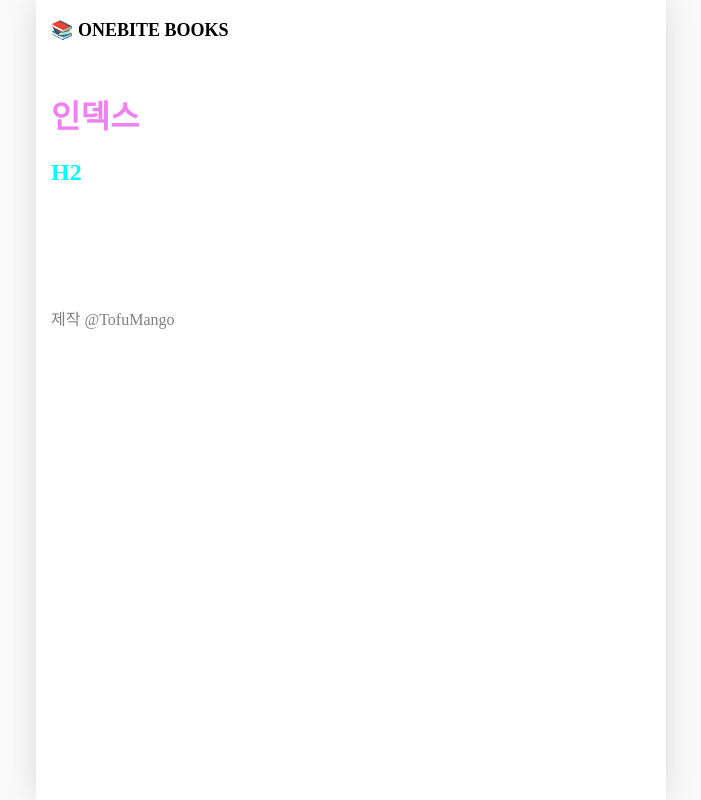
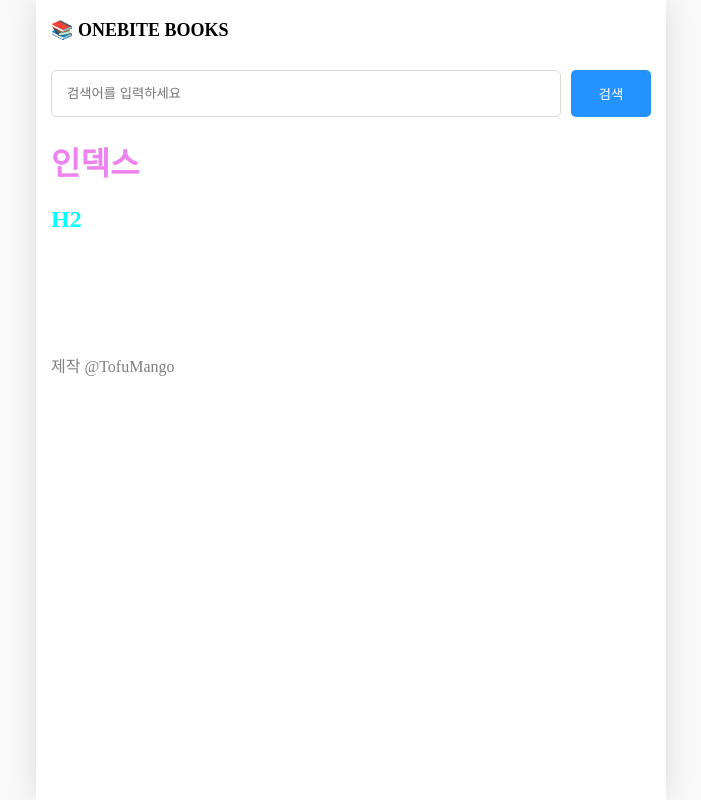
Before and after one commit to TofuMango/Onebite-books-FE, a Next.js app in the folder section02/: page / in a window 1280 px wide. Shown: the whole page, without its empty margins (289-990 px from the left). Built offline with nearby package versions, Linux system fonts and the light colour scheme.

Commit message:
20241006 2.8 개별레이아웃 적용

```diff
--- /dev/null
+++ b/section02/src/components/searchable-layout.module.css
@@ -0,0 +1,26 @@
+.searchbar_container {
+    /* 컨테이너 내부 요소 - 수평 */
+    display: flex;
+    gap: 10px;
+    /* 아래 방향 여백 지정 */
+    margin-bottom: 20px;
+}
+
+.searchbar_container>input {
+    /* 가로로 늘어나도록 설정 */
+    flex: 1;
+    /* 내부여백 지정 */
+    padding: 15px;
+    border-radius: 5px;
+    border: 1px solid rgb(220, 220, 220);
+}
+
+.searchbar_container>button {
+    width: 80px;
+    border-radius: 5px;
+    border: none;
+    background-color: rgb(37, 147, 255);
+    /* 텍스트 색상 */
+    color: white;
+    cursor: pointer;
+}
--- /dev/null
+++ b/section02/src/components/searchable-layout.tsx
@@ -0,0 +1,51 @@
+import { ReactNode, useEffect, useState } from "react";
+import { useRouter } from "next/router";
+import style from './searchable-layout.module.css'
+
+export default function SearchableLayout({
+    children,
+}: {
+    children: ReactNode;
+}) {
+    const router = useRouter();
+
+    // 검색어를 저장할 state
+    const [search, setSearch] = useState("");
+
+    // 기본적으로 query string 타입은 여러개이므로 string 타입으로 단언 해주기
+    const q = router.query.q as string;
+
+    //q의 값이 변하면 검색어 값이 바꼈다는 것, q의 값이 있다면 q의 값을 넣고, 없다면 빈문자열
+    useEffect(() => {
+        setSearch(q || "");
+    }, [q])
+
+    // 사용자가 입력하는 값을 실시간으로 search state에 보관하게끔 정의
+    // React에서 changeEvent가 html의 input element에서 발생한 타입이다 라는 뜻
+    const onChangeSearch = (e: React.ChangeEvent<HTMLInputElement>) => {
+        setSearch(e.target.value)
+    }
+
+    const onSubmit = () => {
+        // 예외처리 - 입력값이 없거나 현재 쿼리스트링 q값이 search state 값과 동일할 때 return해서 이동X
+        if (!search || q === search) return;
+        router.push(`/search?q=${search}`)
+    }
+
+    // 엔터키로 검색하기
+    const onkeyDown = (e: React.KeyboardEvent<HTMLInputElement>) => {
+        // 키보드 입력 enter가 들어왔을 때, onsubmit을 호출
+        if (e.key === 'Enter') {
+            onSubmit()
+        }
+    };
+    return (
+        <div>
+            <div className={style.searchbar_container}>
+                <input value={search} onKeyDown={onkeyDown} onChange={onChangeSearch} placeholder="검색어를 입력하세요" />
+                <button onClick={onSubmit}>검색</button>
+            </div>
+            {children}
+        </div>
+    );
+}
--- a/section02/src/pages/_app.tsx
+++ b/section02/src/pages/_app.tsx
@@ -1,12 +1,29 @@
 import GlobalLayout from "@/components/global-layout";
 import "@/styles/globals.css";
 import type { AppProps } from "next/app";
+import React, { ReactNode } from "react";
+import { NextPage } from "next";
 
-export default function App({ Component, pageProps }: AppProps) {
+type NextPageWithLayout = NextPage & {
+  // 반환값도 똑같이 page를 return하니까 ReactNode로
+  // 이때 book페이지 처럼 getlayout이라는 메서드가 없는 경우 물음표 찍어서 옵셔널한 타입으로 만들어줌
+  getLayout?: (page: ReactNode) => ReactNode;
+}
+
+// app 컴포넌트가 받는 props 확장
+export default function App({ Component, pageProps }: AppProps & {
+  // component라는 props type은 nextpagewithlayout이라는 타입
+  // getlayout을 포함하고 있는 nextpage이다. 라고 정의한것임
+  Component: NextPageWithLayout;
+}) {
+  // getLayout 함수가 app컴포넌트에 전달된것을 확인
+  // console.log(Component.getLayout);
+  // 물음표 함수 뒤는 그냥 현재의 페이지를 return만 한다.
+  const getLayout = Component.getLayout ?? ((page: ReactNode) => page);
   return (
     <GlobalLayout>
       {/* // 페이지 컴포넌트 */}
-      < Component {...pageProps} />
+      {getLayout(<Component {...pageProps} />)}
     </GlobalLayout>
   );
 }
--- a/section02/src/pages/index.tsx
+++ b/section02/src/pages/index.tsx
@@ -1,6 +1,8 @@
 //CSS Module
 // index.module.css 파일안에 들어있는 모든 클래스 네임들이 자동으로 유니크한 값으로 변환
+import SearchableLayout from '@/components/searchable-layout';
 import style from './index.module.css'
+import { ReactNode } from 'react';
 
 export default function Home() {
   return (
@@ -12,3 +14,9 @@
     </>
   );
 }
+
+// getlayout 메서드를 호출하고 인수로 어떤 페이지 컴포넌트를 전달하면,
+Home.getLayout = (page: ReactNode) => {
+  // 해당 페이지 컴포넌트를 이런 레이아웃으로 묶어서 리턴해준다
+  return <SearchableLayout>{page}</SearchableLayout>
+}
```
Also changed, not shown: section02/src/pages/search/index.tsx (+7 -0 lines).
